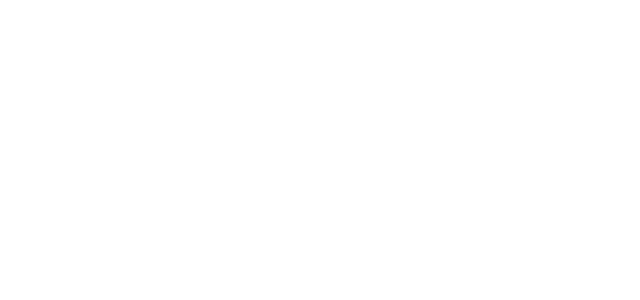
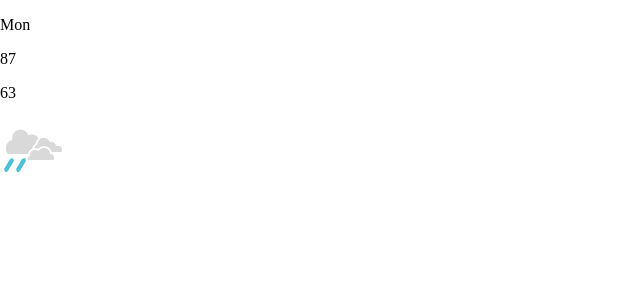
Before and after one commit to Oscar-Ornelas/watch-weather, a React (Create React App) app: page / in a window 1280 px wide. Shown: the top 300 px of the page, without its empty margins (0-640 px from the left). Built offline with nearby package versions, Linux system fonts and the light colour scheme.

Commit message:
Add weather card

```diff
--- a/src/App.css
+++ b/src/App.css
@@ -1,38 +1,5 @@
-.App {
-  text-align: center;
+/* General */
+body {
+  margin: 0;
+  padding: 0;
 }
-
-.App-logo {
-  height: 40vmin;
-  pointer-events: none;
-}
-
-@media (prefers-reduced-motion: no-preference) {
-  .App-logo {
-    animation: App-logo-spin infinite 20s linear;
-  }
-}
-
-.App-header {
-  background-color: #282c34;
-  min-height: 100vh;
-  display: flex;
-  flex-direction: column;
-  align-items: center;
-  justify-content: center;
-  font-size: calc(10px + 2vmin);
-  color: white;
-}
-
-.App-link {
-  color: #61dafb;
-}
-
-@keyframes App-logo-spin {
-  from {
-    transform: rotate(0deg);
-  }
-  to {
-    transform: rotate(360deg);
-  }
-}
--- a/src/App.js
+++ b/src/App.js
@@ -1,10 +1,12 @@
 import React from 'react';
 import './App.css';
+import WeatherCard from './components/WeatherCard';
+import rainy_cloudy from './imgs/rainy_cloudy.png';
 
 function App() {
   return (
     <div className="App">
-
+      <WeatherCard day="Mon" highTemperature="87" lowTemperature="63" imageUrl={rainy_cloudy}/>
     </div>
   );
 }
--- /dev/null
+++ b/src/components/WeatherCard.js
@@ -0,0 +1,16 @@
+import React from 'react';
+
+function WeatherCard(props) {
+  return (
+    <div className="weather-card">
+      <p className="weather-card-day">{props.day}</p>
+      <div className="weather-card-temperatures">
+        <p className="weather-card-high-temperature">{props.highTemperature}</p>
+        <p className="weather-card-low-temperature">{props.lowTemperature}</p>
+      </div>
+      <img src={props.imageUrl} className="weather-card-image"/>
+    </div>
+  )
+}
+
+export default WeatherCard;
```
Also changed, not shown: src/imgs/rainy_cloudy.png (added).
